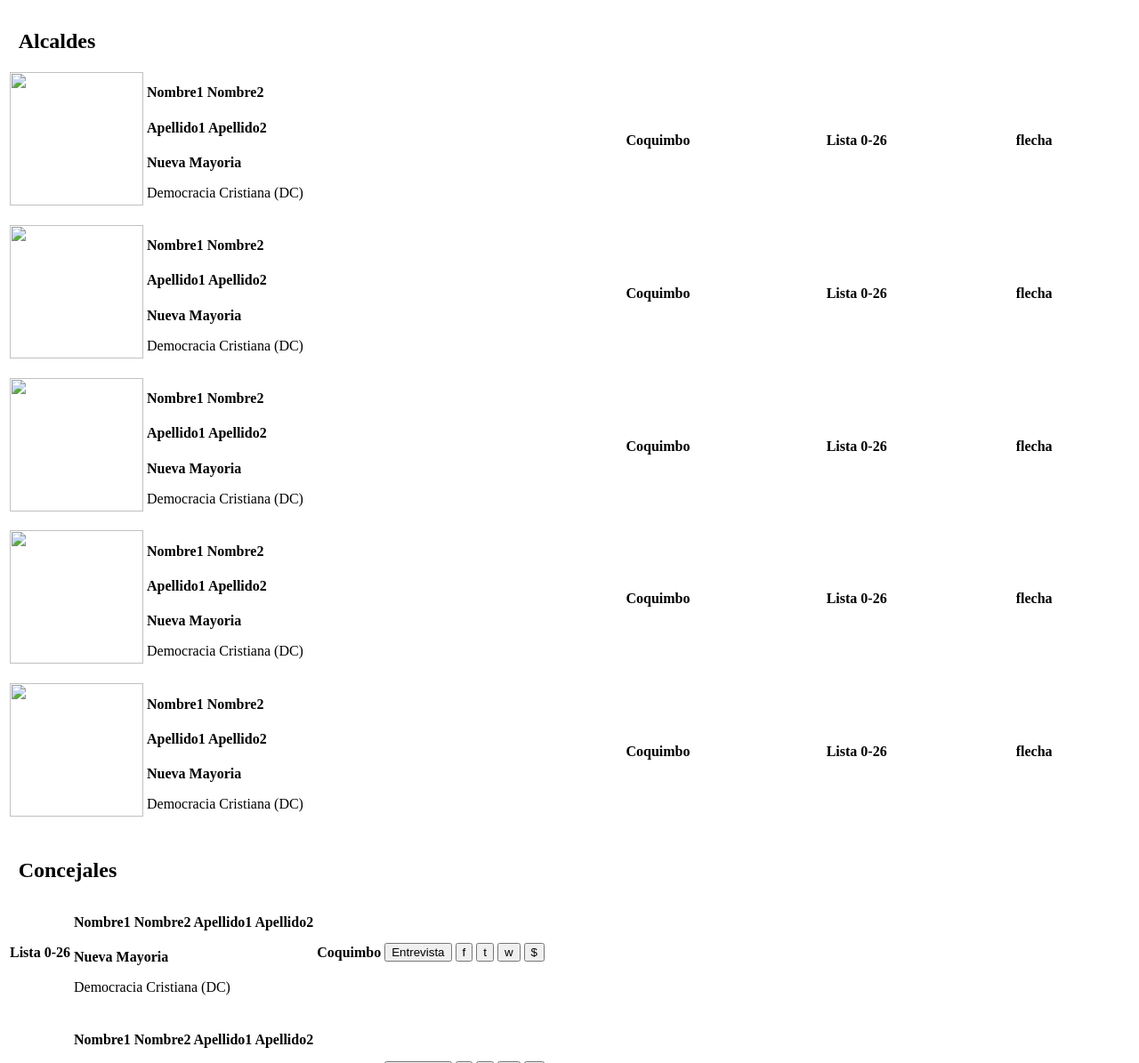
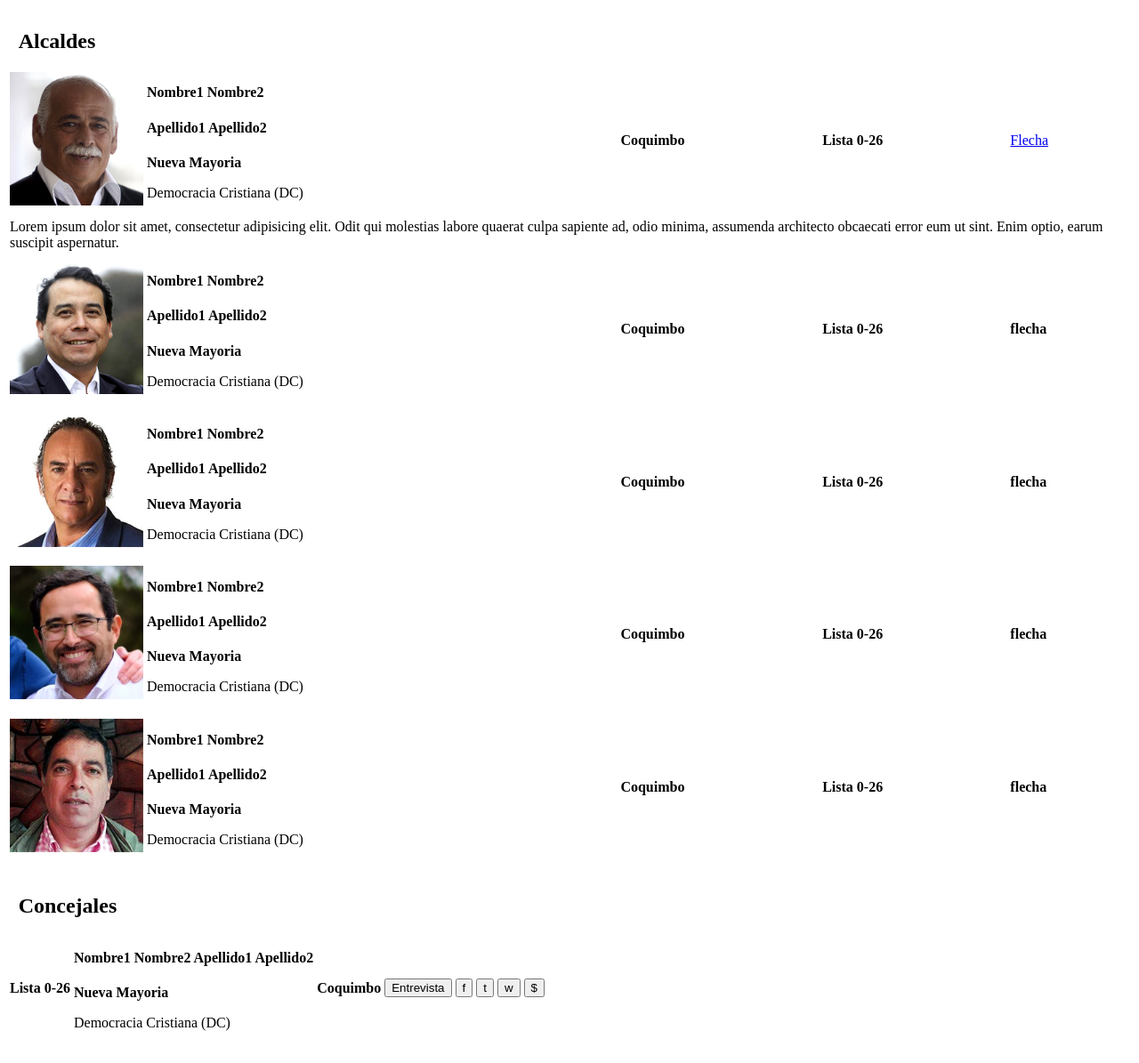
Before and after one commit to CuscarisunWeb/Candidaturas-2016--Alcalde-y-consejales, a PHP site: page /candidaturas/views/laSerena.php in a window 1280 px wide. Shown: the top 1195 px of the page at 89% size. Run offline with PHP 8.4, Linux system fonts and the light colour scheme; some libraries are stand-ins or nearby versions.

Commit message:
estilo y colapse v1.0

```diff
--- a/views/laSerena.php
+++ b/views/laSerena.php
@@ -2,10 +2,12 @@
 <html lang="en">
 <head>
     <meta charset="UTF-8">
-    <title>La Serena</title>
     <style>
         .cvertical{
             vertical-align:middle;
+        }
+        .table-hover tbody tr:hover td, .table-hover tbody tr:hover th {
+          background-color: #d9edf7;
         }
     </style>
 </head>
@@ -13,9 +15,39 @@
     <h2 class="bg-primary" style="padding:1% 0 1% 1%; margin-bottom:-1px;">Alcaldes</h2>
     <table class="table table-hover">
     <tbody>
-        <tr>
+          <tr>
            <td style="width:10%;">
-            <img src="" alt="" class="center-block" width="150" height="150">
+            <img src="<?php echo URL?>images/alcaldes/30011.jpg" alt="" class="center-block" width="150" height="150">
+            </td>
+            <td style="vertical-align:middle;">
+                <h4>Nombre1 Nombre2</h4>
+                <h4>Apellido1 Apellido2</h4>
+                <p><strong>Nueva Mayoria</strong></p>
+                <p>Democracia Cristiana (DC)</p>
+            </td>
+            <td style="vertical-align:middle;">
+                <h4>Coquimbo</h4>
+            </td>
+            <td style="vertical-align:middle;">
+                <h4>Lista 0-26</h4>
+            </td>
+            <td style="vertical-align:middle;">
+                <a class="btn btn-primary" role="button" data-toggle="collapse" href="#collapseExample" aria-expanded="false" aria-controls="collapseExample">
+                  Flecha
+                </a>
+            </td>
+        </tr>
+         <tr class="collapse" id="collapseExample">
+         <td colspan="5">
+            <div class="well">
+            Lorem ipsum dolor sit amet, consectetur adipisicing elit. Odit qui molestias labore quaerat culpa sapiente ad, odio minima, assumenda architecto obcaecati error eum ut sint. Enim optio, earum suscipit aspernatur.
+          </div>
+         </td>
+
+        </tr>
+          <tr>
+           <td style="width:10%;">
+            <img src="<?php echo URL?>images/alcaldes/30012.jpg" alt="" class="center-block" width="150" height="150">
             </td>
             <td style="vertical-align:middle;">
                 <h4>Nombre1 Nombre2</h4>
@@ -35,7 +67,7 @@
         </tr>
           <tr>
            <td style="width:10%;">
-            <img src="" alt="" class="center-block" width="150" height="150">
+            <img src="<?php echo URL?>images/alcaldes/30013.jpg" alt="" class="center-block" width="150" height="150">
             </td>
             <td style="vertical-align:middle;">
                 <h4>Nombre1 Nombre2</h4>
@@ -55,7 +87,7 @@
         </tr>
           <tr>
            <td style="width:10%;">
-            <img src="" alt="" class="center-block" width="150" height="150">
+            <img src="<?php echo URL?>images/alcaldes/30014.jpg" alt="" class="center-block" width="150" height="150">
             </td>
             <td style="vertical-align:middle;">
                 <h4>Nombre1 Nombre2</h4>
@@ -75,27 +107,7 @@
         </tr>
           <tr>
            <td style="width:10%;">
-            <img src="" alt="" class="center-block" width="150" height="150">
-            </td>
-            <td style="vertical-align:middle;">
-                <h4>Nombre1 Nombre2</h4>
-                <h4>Apellido1 Apellido2</h4>
-                <p><strong>Nueva Mayoria</strong></p>
-                <p>Democracia Cristiana (DC)</p>
-            </td>
-            <td style="vertical-align:middle;">
-                <h4>Coquimbo</h4>
-            </td>
-            <td style="vertical-align:middle;">
-                <h4>Lista 0-26</h4>
-            </td>
-            <td style="vertical-align:middle;">
-                <h4>flecha </h4>
-            </td>
-        </tr>
-          <tr>
-           <td style="width:10%;">
-            <img src="" alt="" class="center-block" width="150" height="150">
+            <img src="<?php echo URL?>images/alcaldes/30015.jpg" alt="" class="center-block" width="150" height="150">
             </td>
             <td style="vertical-align:middle;">
                 <h4>Nombre1 Nombre2</h4>
@@ -225,5 +237,8 @@
        </tr>
     </tbody>
     </table>
+<script>
+
+</script>
 </body>
 </html>
```
Also changed, not shown: views/index.php (+11 -12 lines).
